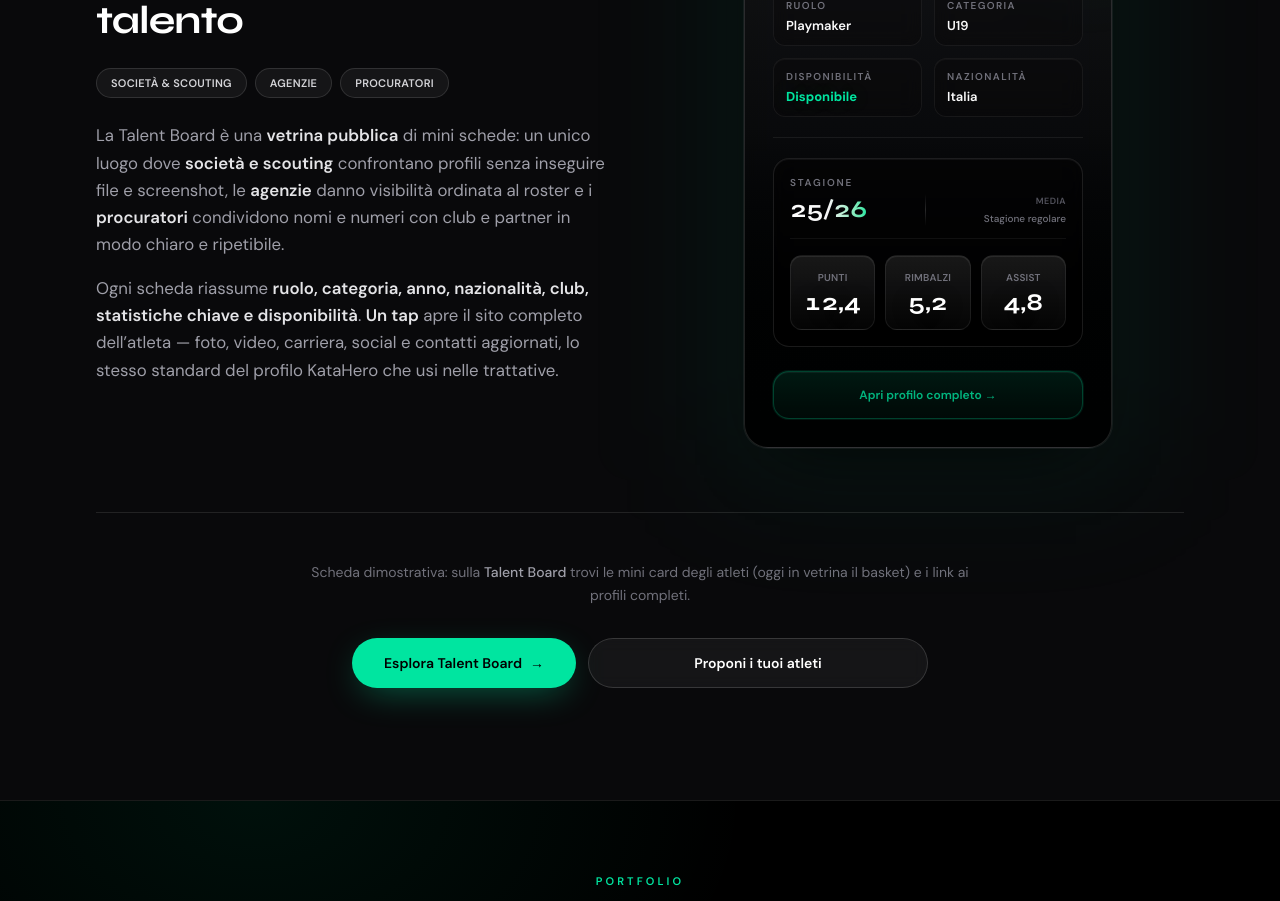
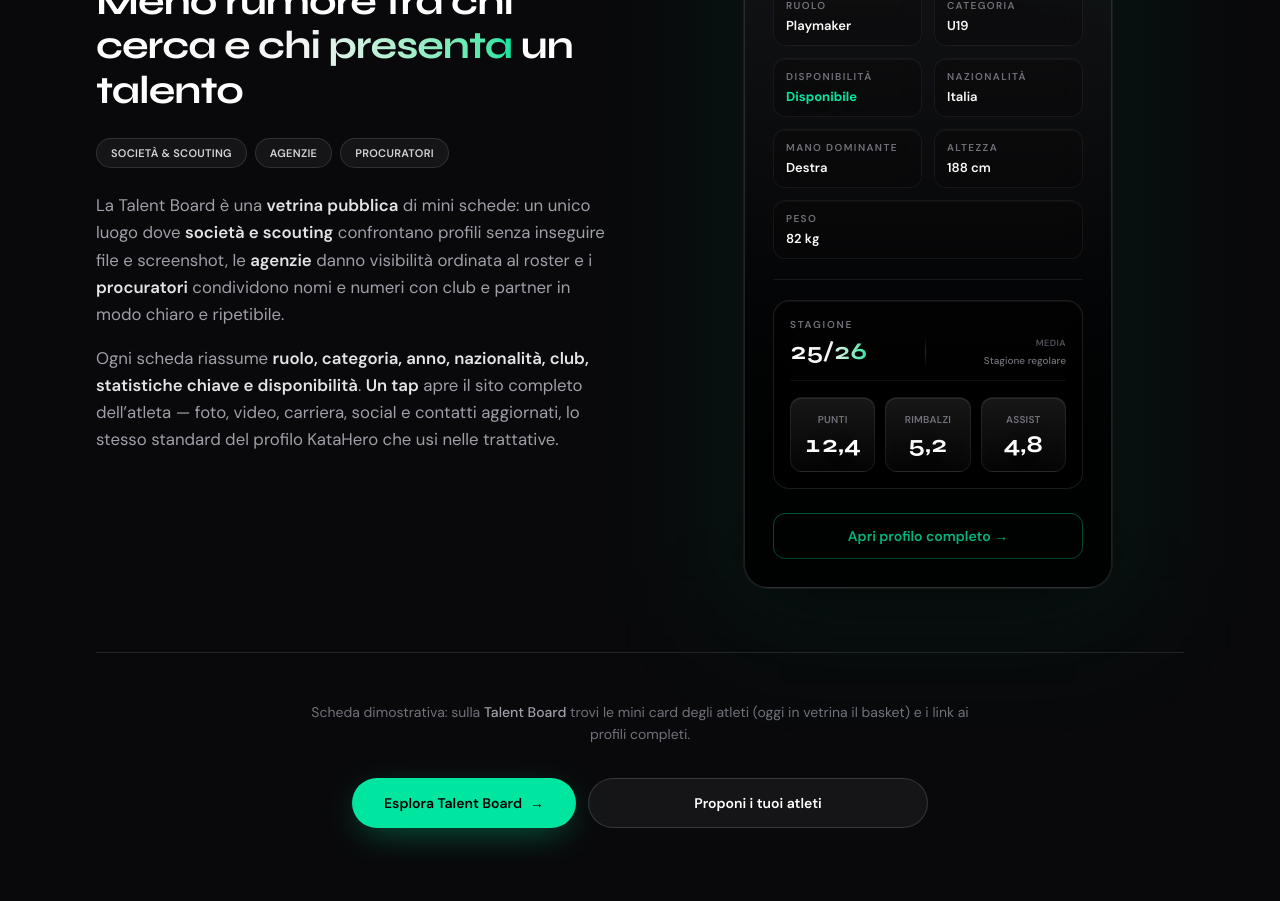
Before and after one commit to Salvo934/katahero, a Next.js app: page / in a window 1280 px wide. Shown: the part 2820-3721 px from the top of the page. Built offline with nearby package versions, Linux system fonts and the light colour scheme; no server answers.

Commit message:
aggiornamento

```diff
--- a/src/components/site/TalentBoard.tsx
+++ b/src/components/site/TalentBoard.tsx
@@ -70,6 +70,9 @@
                 role="Playmaker"
                 category="U19"
                 birthYear={2006}
+                dominantHand="Destra"
+                heightCm={188}
+                weightKg={82}
                 nationalityCode="ITA"
                 nationalityFull="Italia"
                 clubName="Benacquista Ass. Latina"
--- a/src/components/site/TalentMiniCard.tsx
+++ b/src/components/site/TalentMiniCard.tsx
@@ -19,6 +19,9 @@
   role: string;
   category: string;
   birthYear: number;
+  dominantHand: string;
+  heightCm: number;
+  weightKg: number;
   nationalityCode: string;
   nationalityFull: string;
   clubName: string;
@@ -40,7 +43,10 @@
 };
 
 const footerInteractiveClass =
-  "mt-6 block w-full rounded-2xl border border-accent/30 bg-linear-to-b from-accent/14 to-accent/6 py-3.5 text-center text-[12px] font-semibold text-accent shadow-[0_10px_36px_-14px_rgba(0,229,160,0.4)] ring-1 ring-accent/15 transition hover:border-accent/45 hover:from-accent/18 hover:to-accent/10 hover:shadow-[0_14px_44px_-14px_rgba(0,229,160,0.55)] active:scale-[0.99]";
+  "mt-6 block w-full rounded-xl border border-accent/40 py-3 text-center text-sm font-semibold text-accent";
+
+const footerStaticClass =
+  "mt-6 rounded-xl border border-accent/40 py-3 text-center text-sm font-semibold text-accent";
 
 const profileCtaLabel = "Apri profilo completo →";
 
@@ -57,6 +63,9 @@
   role,
   category,
   birthYear,
+  dominantHand,
+  heightCm,
+  weightKg,
   nationalityCode,
   nationalityFull,
   clubName,
@@ -91,7 +100,7 @@
         {profileCtaLabel}
       </Link>
     ) : (
-      <p className="mt-6 rounded-2xl border border-accent/30 bg-linear-to-b from-accent/12 to-accent/5 py-3.5 text-center text-[12px] font-semibold text-accent shadow-[inset_0_1px_0_0_rgba(255,255,255,0.06)] ring-1 ring-accent/12">
+      <p className={footerStaticClass}>
         {profileCtaLabel}
       </p>
     );
@@ -190,6 +199,20 @@
           <dt className="text-[10px] font-semibold uppercase tracking-[0.14em] text-zinc-500">Nazionalità</dt>
           <dd className="font-semibold leading-snug text-zinc-50">{nationalityFull}</dd>
         </div>
+        <div className="flex flex-col gap-1 rounded-xl border border-white/6 bg-zinc-950/35 px-3 py-2.5 shadow-[inset_0_1px_0_0_rgba(255,255,255,0.04)] backdrop-blur-sm">
+          <dt className="text-[10px] font-semibold uppercase tracking-[0.14em] text-zinc-500">Mano dominante</dt>
+          <dd className="font-semibold leading-snug text-zinc-50">{dominantHand}</dd>
+        </div>
+        <div className="flex flex-col gap-1 rounded-xl border border-white/6 bg-zinc-950/35 px-3 py-2.5 shadow-[inset_0_1px_0_0_rgba(255,255,255,0.04)] backdrop-blur-sm">
+          <dt className="text-[10px] font-semibold uppercase tracking-[0.14em] text-zinc-500">Altezza</dt>
+          <dd className="font-semibold tabular-nums leading-snug text-zinc-50">
+            {heightCm} cm
+          </dd>
+        </div>
+        <div className="col-span-2 flex flex-col gap-1 rounded-xl border border-white/6 bg-zinc-950/35 px-3 py-2.5 shadow-[inset_0_1px_0_0_rgba(255,255,255,0.04)] backdrop-blur-sm">
+          <dt className="text-[10px] font-semibold uppercase tracking-[0.14em] text-zinc-500">Peso</dt>
+          <dd className="font-semibold tabular-nums leading-snug text-zinc-50">{weightKg} kg</dd>
+        </div>
       </dl>
 
       <div className="relative mt-5 rounded-2xl border border-white/10 bg-black/30 p-4 shadow-[inset_0_1px_0_0_rgba(255,255,255,0.05)] backdrop-blur-sm sm:p-4">
--- a/src/components/talent-board/TalentBoardAthleteCard.tsx
+++ b/src/components/talent-board/TalentBoardAthleteCard.tsx
@@ -72,6 +72,9 @@
       role={athlete.role}
       category={athlete.category}
       birthYear={athlete.birthYear}
+      dominantHand={athlete.dominantHand}
+      heightCm={athlete.heightCm}
+      weightKg={athlete.weightKg}
       nationalityCode={nationalityCodeLabel(athlete.nationality)}
       nationalityFull={athlete.nationality}
       clubName={athlete.club}
--- a/src/lib/talent-board-data.ts
+++ b/src/lib/talent-board-data.ts
@@ -23,6 +23,10 @@
   role: string;
   birthYear: number;
   heightCm: number;
+  /** Mano dominante (es. Destra, Sinistra, Ambidestro). */
+  dominantHand: string;
+  /** Peso in kg. */
+  weightKg: number;
   nationality: string;
   club: string;
   category: string;
@@ -70,6 +74,8 @@
     role: "Guardia",
     birthYear: 2006,
     heightCm: 193,
+    dominantHand: "Destra",
+    weightKg: 88,
     nationality: "Italia",
     club: "Stella Azzurra Roma",
     category: "U19 Eccellenza",
@@ -101,6 +107,8 @@
     role: "Ala piccola",
     birthYear: 2004,
     heightCm: 200,
+    dominantHand: "Destra",
+    weightKg: 98,
     nationality: "Italia",
     club: "Benacquista Assicurazioni Latina",
     category: "Serie B",
@@ -132,6 +140,8 @@
     role: "Centro",
     birthYear: 2004,
     heightCm: 208,
+    dominantHand: "Sinistra",
+    weightKg: 108,
     nationality: "Italia",
     club: "Virtus Bologna Next",
     category: "Next Gen",
--- a/src/lib/talent-board-filters.ts
+++ b/src/lib/talent-board-filters.ts
@@ -187,7 +187,7 @@
 export function matchTalentAthlete(a: TalentAthlete, f: TalentFilterState): boolean {
   const q = f.search.trim().toLowerCase();
   if (q) {
-    const blob = `${a.firstName} ${a.lastName} ${a.jerseyNumber ?? ""} ${a.club} ${a.agency} ${a.sport} ${a.role} ${a.category} ${a.status} ${a.nationality} ${a.badges.join(" ")}`
+    const blob = `${a.firstName} ${a.lastName} ${a.jerseyNumber ?? ""} ${a.club} ${a.agency} ${a.sport} ${a.role} ${a.category} ${a.status} ${a.nationality} ${a.dominantHand} ${a.heightCm} ${a.weightKg} ${a.badges.join(" ")}`
       .toLowerCase();
     const tokens = q.split(/\s+/).filter(Boolean);
     if (!tokens.length || !tokens.every((t) => blob.includes(t))) return false;
```
